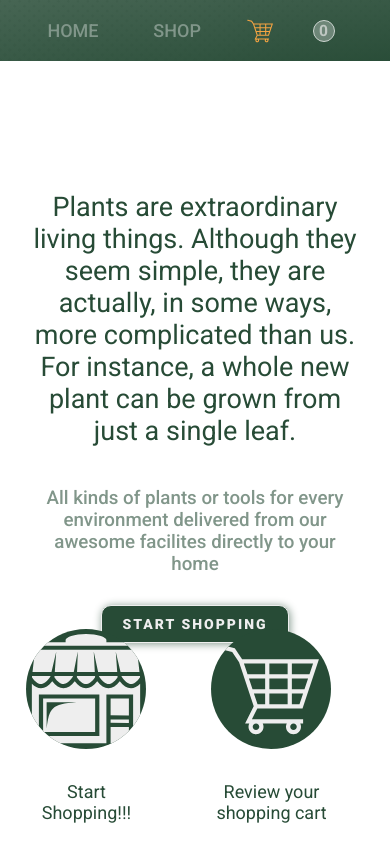
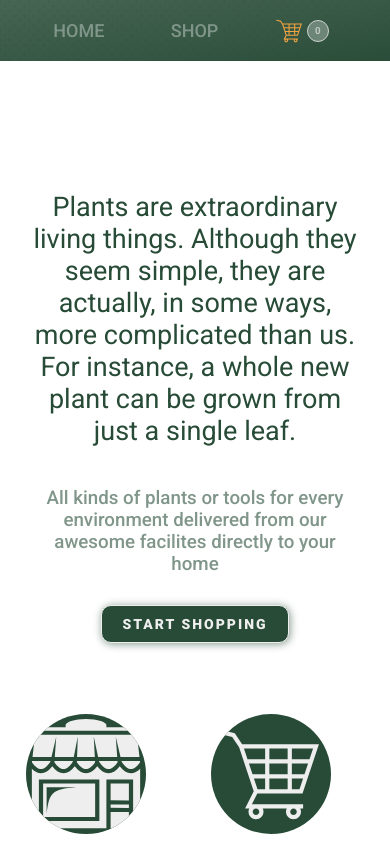
Before and after one commit to RivDomCode/next-strapi-shop, a Next.js app: page / in a window 390 px wide. Shown: the top 844 px of the page. Built offline with nearby package versions, Linux system fonts and the light colour scheme.

Commit message:
mobile version fixed

```diff
--- a/components/Header.js
+++ b/components/Header.js
@@ -14,10 +14,13 @@ export const Header = ( { articlesInCart}) => {
       <div className={styles.linkPages}>
         <Link href="/">Home</Link>
         <Link href="/shop ">Shop</Link>
+        <div className={styles.cartIcon}>
         <Link href="/cart">
          <GiShoppingCart className={styles.shoppingCart}/>
         </Link>
         <span>{articlesInCart}</span>
+        </div>
+
       </div>
     </nav>
   );
--- a/styles/Header.module.css
+++ b/styles/Header.module.css
@@ -72,6 +72,11 @@
     color: var(--secondary);
 }
 
+.cartIcon{
+    display: flex;
+    align-items: center;
+}
+
 .shoppingCart{
     font-weight: bolder;
     font-size: 3rem;
--- a/styles/Home.module.css
+++ b/styles/Home.module.css
@@ -17,8 +17,7 @@
 
     .hero{
         width: 100%;
-        height: 100%
-
+        height: 100%;
     }
 
     .heroImg{
@@ -30,7 +29,7 @@
 
 @media(max-width: 584px){
     .home{
-        height: 60vh;
+        height: 70vh;
     }
     .mainText, .secondaryText{
         padding: none;
@@ -49,7 +48,6 @@
 }
 
 .hero a{
-    text-decoration: none;
     text-decoration: none;
     margin-top: 1rem;
     display: block;
```
